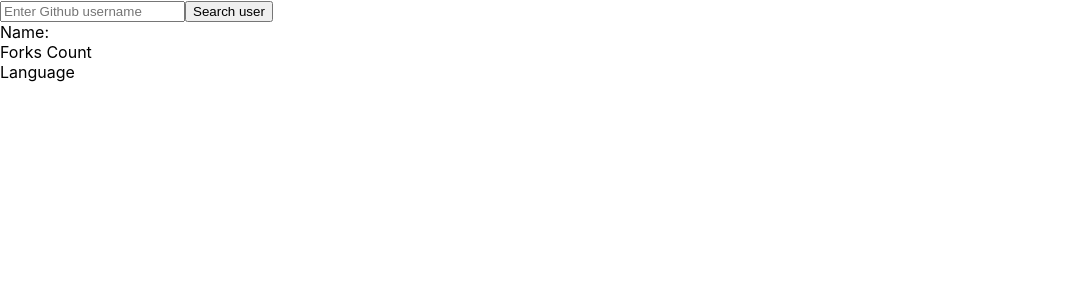
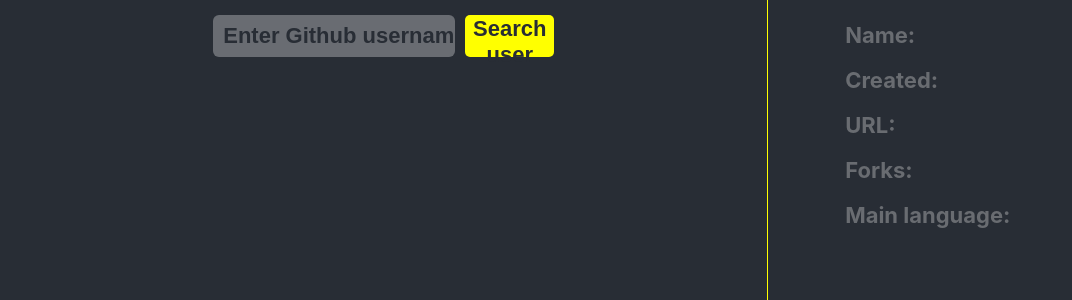
Before and after one commit to mace-akkari/react-github-api, a React (Create React App) app: page / in a window 1280 px wide. Shown: the top 300 px of the page, without its empty margins (0-1072 px from the left). Built offline with nearby package versions, Linux system fonts and the light colour scheme.

Commit message:
add styling

```diff
--- a/src/App.css
+++ b/src/App.css
@@ -1,38 +1,163 @@
-.App {
-  text-align: center;
+:root {
+  --main-color: yellow;
 }
 
-.App-logo {
-  height: 40vmin;
+
+.page {
+  height: 100vh;
+  width: 100%;
+}
+
+.landing-page-container {
+  height: 100%;
+  min-height: 100%;
+  width: 100%;
+  display: flex;
+  background-color: #282D35;
+  overflow-y: scroll;
+}
+
+.repos-list {
+  min-height: 100%;
+  height: fit-content;
+  width: 60%;
+  display: flex;
+  flex-direction: column;
+  border-right: 1px solid var(--main-color);
+}
+
+.form {
+  width: 100%;
+  height: 40px;
+  display: flex;
+  justify-content: center;
+  margin-top: 15px;
+}
+
+.input {
+  width: 30%;
+  height: 40px;
+  border: none;
+  border-radius: 6px;
+  font-size: 22px;
+  font-weight: 800;
+  padding-left: 10px;
+  background-color: rgba(255, 255, 255, .3);
+  color: var(--main-color);
+}
+
+.input:focus {
+  border: 1px solid var(--main-color);
+  outline: none;
+}
+
+.input::placeholder {
+  color: #282D35;
+}
+
+.button {
+  height: 100%;
+  width: 10%;
+  background-color: var(--main-color);
+  border-radius: 5px;
+  border: none;
+  font-size: 22px;
+  font-weight: 800;
+  color: #282D35;
+  box-sizing: content-box;
+  margin-left: 10px;
+  cursor: pointer;
+}
+
+.button:focus {
+  outline: none;
+}
+
+.button:hover {
+  background-color: orange;
+}
+
+.loading-state{
+  color: var(--main-color);
+  margin: 0 auto;
+  margin-top: 7%;
+}
+
+.results-container {
+  margin-top: 10px;
+  height: auto;
+  width: 100%;
+  display: flex;
+  flex-direction: column;
+  align-items: center;
+}
+
+.row {
+  display: flex;
+  cursor: pointer;
+  width: 44%;
+  height: 45px;
+  margin-top: 10px;
+  background-color: transparent;
+  border-radius: 5px;
+  align-items: center;
+  justify-content: flex-start;
   pointer-events: none;
 }
 
-@media (prefers-reduced-motion: no-preference) {
-  .App-logo {
-    animation: App-logo-spin infinite 20s linear;
-  }
+.row > h2 {
+  color: var(--main-color);
+  pointer-events: auto;
 }
 
-.App-header {
-  background-color: #282c34;
-  min-height: 100vh;
+.row:hover {
+  background-color: var(--main-color);
+}
+
+.row > h2:hover {
+  color: #282D35;
+}
+
+.repo-name {
+  margin-left: 5px;
+}
+
+.repo-details-container {
+  height: 100%;
+  width: 40%;
   display: flex;
   flex-direction: column;
   align-items: center;
-  justify-content: center;
-  font-size: calc(10px + 2vmin);
-  color: white;
 }
 
-.App-link {
-  color: #61dafb;
+.details-row {
+  height: 20px;
+  width: 70%;
+  display: flex;
+  margin-top: 25px;
+  align-items: center;
 }
 
-@keyframes App-logo-spin {
-  from {
-    transform: rotate(0deg);
-  }
-  to {
-    transform: rotate(360deg);
-  }
+.label {
+  font-weight: bold;
+  font-size: 1.375em;
+  margin-right: 20px;
+  color: #696C71;
 }
+
+.value {
+  font-size: 1.375em;
+  color: var(--main-color);
+  font-weight: 800;
+}
+
+.value a {
+  text-decoration: none;
+  color: var(--main-color);
+  font-weight: 800;
+}
+
+.loader {
+  color: var(--main-color);
+  margin-left: 5%;
+}
--- a/src/App.js
+++ b/src/App.js
@@ -1,5 +1,6 @@
 import React, { useEffect, useState } from "react";
 import RepoDetails from "./RepoDetails";
+import "./App.css";
 import axios from "axios";
 
 function App() {
@@ -27,13 +28,13 @@ function App() {
     }).then((res) => {
       setLoading(false);
       setRepos(res.data);
-      console.log(res.data);
+      console.log("repo data:", res.data);
     });
   }
 
   function renderRepo(repo) {
     return (
-      <div onClick={() => getDetails(repo.name)} key={repo.id}>
+      <div className="row" onClick={() => getDetails(repo.name)} key={repo.id}>
         <h2 className="repo-name">{repo.name}</h2>
       </div>
     );
@@ -52,9 +53,9 @@ function App() {
 
   return (
     <div className="page">
-      <div className="container">
-        <div>
-          <form>
+      <div className="landing-page-container">
+        <div className="repos-list">
+          <form className="form">
             <input
               className="input"
               value={username}
@@ -65,6 +66,7 @@ function App() {
               {loading ? "Searching...." : "Search user"}
             </button>
           </form>
+
           <div>{repos.map(renderRepo)}</div>
         </div>
         <RepoDetails details={details} loading={detailsLoading} />
--- a/src/RepoDetails.js
+++ b/src/RepoDetails.js
@@ -2,21 +2,32 @@ import React from "react";
 
 function RepoDetails({ details, loading }) {
   if (loading) {
-    return <h1>Loading...</h1>;
+    return <h1 className="loading-state">Loading...</h1>;
   }
+
   return (
-    <section>
-      <article>
-        <label>Name:</label>
-        <span>{details.name}</span>
+    <section className="repo-details-container">
+      <article className="details-row">
+        <label className="label">Name:</label>
+        <span className="value">{details.name}</span>
       </article>
-      <article>
-        <label>Forks Count</label>
-        <span>{details.forks}</span>
+      <article className="details-row">
+        <label className="label">Created:</label>
+        <span className="value">{details.created_at}</span>
       </article>
-      <article>
-        <label>Language</label>
-        <span>{details.language}</span>
+      <article className="details-row">
+        <label className="label">URL:</label>
+        <span className="value">
+          <a href={details.html_url}>{details.html_url}</a>
+        </span>
+      </article>
+      <article className="details-row">
+        <label className="label">Forks:</label>
+        <span className="value">{details.forks}</span>
+      </article>
+      <article className="details-row">
+        <label className="label">Main language:</label>
+        <span className="value"> {details.language}</span>
       </article>
     </section>
   );
```
